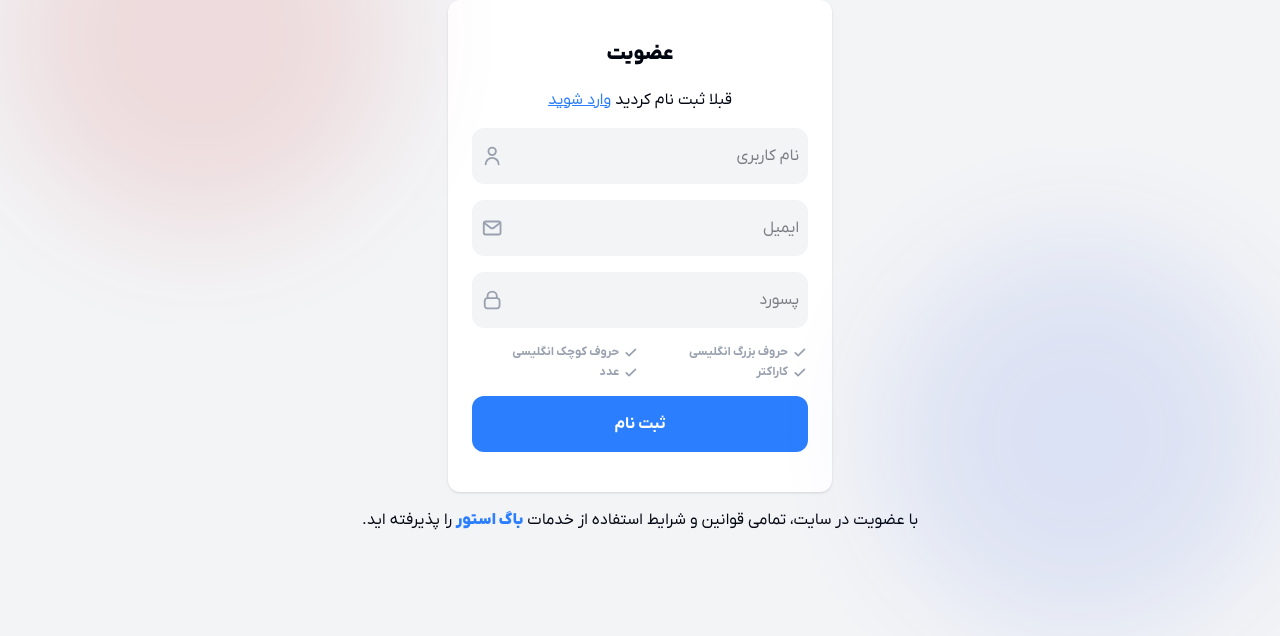
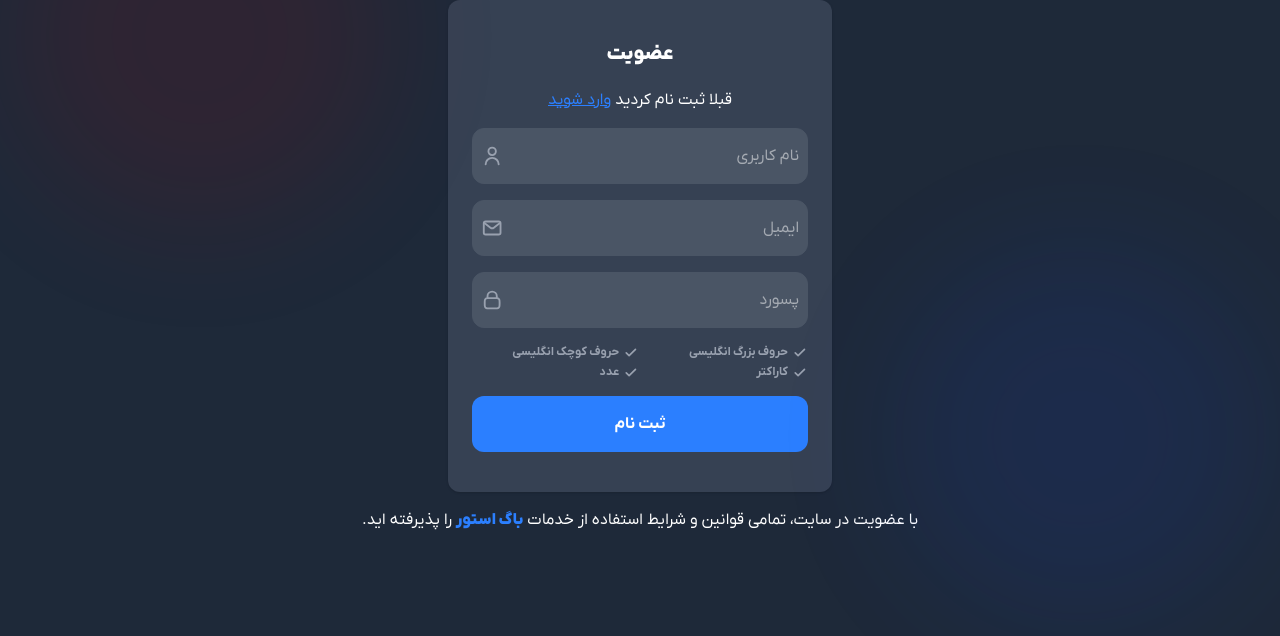
Before and after one commit to mobin-izadi/recruitment-challenges, a website: page shopping-cart/public/pages/singup.html in a window 1280 px wide. Shown: the part 164-800 px from the top of the page. Drawn offline with Linux system fonts and the light colour scheme.

Commit message:
feat:Add the dark theme to the registration form

```diff
--- a/shopping-cart/public/pages/singup.html
+++ b/shopping-cart/public/pages/singup.html
@@ -1,5 +1,5 @@
 <!DOCTYPE html>
-<html lang="fa" dir="rtl">
+<html lang="fa" dir="rtl" class="dark">
 
 <head>
     <meta charset="UTF-8">
@@ -9,7 +9,8 @@
     <link rel="stylesheet" href="../styles/app.css">
 </head>
 
-<body class="font-yekan bg-gray-100 min-h-screen flex justify-center items-center text-gray-950 relative ">
+<body
+    class="font-yekan bg-gray-100 dark:bg-gray-800 dark:text-white min-h-screen flex justify-center items-center text-gray-950 relative ">
     <!-- svg icons -->
     <svg class="hidden">
         <symbol id="user" viewBox="0 0 24 24" fill="none" xmlns="http://www.w3.org/2000/svg">
@@ -48,7 +49,33 @@
                     stroke-linecap="round" stroke-linejoin="round"></path>
             </g>
         </symbol>
+        <symbol id="close" viewBox="0 0 24 24" fill="none" xmlns="http://www.w3.org/2000/svg">
+            <g id="SVGRepo_bgCarrier" stroke-width="0"></g>
+            <g id="SVGRepo_tracerCarrier" stroke-linecap="round" stroke-linejoin="round"></g>
+            <g id="SVGRepo_iconCarrier">
+                <path d="M9.16998 14.83L14.83 9.17004" stroke="currentColor" stroke-width="1.5" stroke-linecap="round"
+                    stroke-linejoin="round"></path>
+                <path d="M14.83 14.83L9.16998 9.17004" stroke="currentColor" stroke-width="1.5" stroke-linecap="round"
+                    stroke-linejoin="round"></path>
+                <path d="M9 22H15C20 22 22 20 22 15V9C22 4 20 2 15 2H9C4 2 2 4 2 9V15C2 20 4 22 9 22Z"
+                    stroke="currentColor" stroke-width="1.5" stroke-linecap="round" stroke-linejoin="round"></path>
+            </g>
+        </symbol>
     </svg>
+    <!-- Message wrapper -->
+    <div class="massage-wrapper fixed z-50 top-3 left-3">
+        <!-- massage box -->
+        <!-- <div class="bg-white dark:bg-gray-700 dark:text-white  rounded-xl shadow p-2 w-96 min-h-32">
+            <svg class="w-6 h-6 cursor-pointer transition-all hover:text-green-500 dark:hover:text-blue-500">
+                <use href="#close"></use>
+            </svg>
+            <p class="my-2 text-sm leading-6 font-light">
+                لورم ایپسوم متن ساختگی با تولید سادگی نامفهوم از صنعت چاپ و با استفاده از طراحان گرافیک است چاپگرها و
+                متون بلکه روزنامه و مجله در ستون و سطرآنچنان که لازم است
+            </p>
+        </div> -->
+
+    </div>
     <!-- main -->
     <main class="flex flex-col justify-center items-center gap-4">
         <!-- logo -->
@@ -60,15 +87,17 @@
         </div>
 
         <!-- Registration form -->
-        <form action="" class="w-96  bg-white rounded-xl shadow py-10 px-6">
+        <form action="" class="w-96  bg-white dark:bg-gray-700 rounded-xl shadow py-10 px-6">
             <p class="text-center font-black text-xl">عضویت</p>
             <p class="mt-5 mb-4 text-center">قبلا ثبت نام کردید
                 <a href="./login.html" class="text-blue-500 underline">وارد شوید</a>
             </p>
             <!-- input-valid class for valid values input-invalid for invalid values -->
             <!-- user name -->
-            <div class="bg-gray-100 flex justify-between items-center rounded-xl h-14 px-2 border border-gray-100  ">
-                <input type="text" required placeholder="نام کاربری" class="w-full h-full placeholder-text-gray-400 ">
+            <div
+                class="bg-gray-100 dark:bg-gray-600 flex justify-between items-center rounded-xl h-14 px-2 border border-gray-100 dark:border-gray-600   ">
+                <input type="text" required placeholder="نام کاربری"
+                    class="w-full h-full placeholder-text-gray-400 dark:placeholderbg-gray-500">
                 <svg class="w-6 h-6 text-gray-400">
                     <use href="#user">
 
@@ -77,16 +106,19 @@
             </div>
             <!-- user email -->
             <div
-                class="bg-gray-100 flex justify-between items-center rounded-xl h-14 px-2 my-4 border border-gray-100 ">
-                <input type="email" required placeholder="ایمیل" class="w-full h-full placeholder-text-gray-400 ">
+                class="bg-gray-100 dark:bg-gray-600 flex justify-between items-center rounded-xl h-14 px-2 my-4 border border-gray-100 dark:border-gray-600  ">
+                <input type="email" required placeholder="ایمیل"
+                    class="w-full h-full placeholder-text-gray-400 dark:placeholderbg-gray-500">
                 <svg class="w-6 h-6 text-gray-400">
                     <use href="#email">
                     </use>
                 </svg>
             </div>
             <!-- user password -->
-            <div class="bg-gray-100 flex justify-between items-center rounded-xl h-14 px-2 border border-gray-100 ">
-                <input type="password" required placeholder="پسورد" class="w-full h-full placeholder-text-gray-400 ">
+            <div
+                class="bg-gray-100 dark:bg-gray-600 flex justify-between items-center rounded-xl h-14 px-2 border border-gray-100 dark:border-gray-600  ">
+                <input type="password" required placeholder="پسورد"
+                    class="w-full h-full placeholder-text-gray-400 dark:placeholderbg-gray-500">
                 <svg class="w-6 h-6 text-gray-400">
                     <use href="#lock">
                     </use>
--- a/shopping-cart/src/input.css
+++ b/shopping-cart/src/input.css
@@ -40,6 +40,8 @@ input {
     @apply border-none outline-0 text-inherit;
 }
 
+@custom-variant dark (&:where(.dark, .dark *));
+
 .input-valid {
     @apply border-green-500;
 }
```
Also changed, not shown: shopping-cart/public/styles/app.css.
